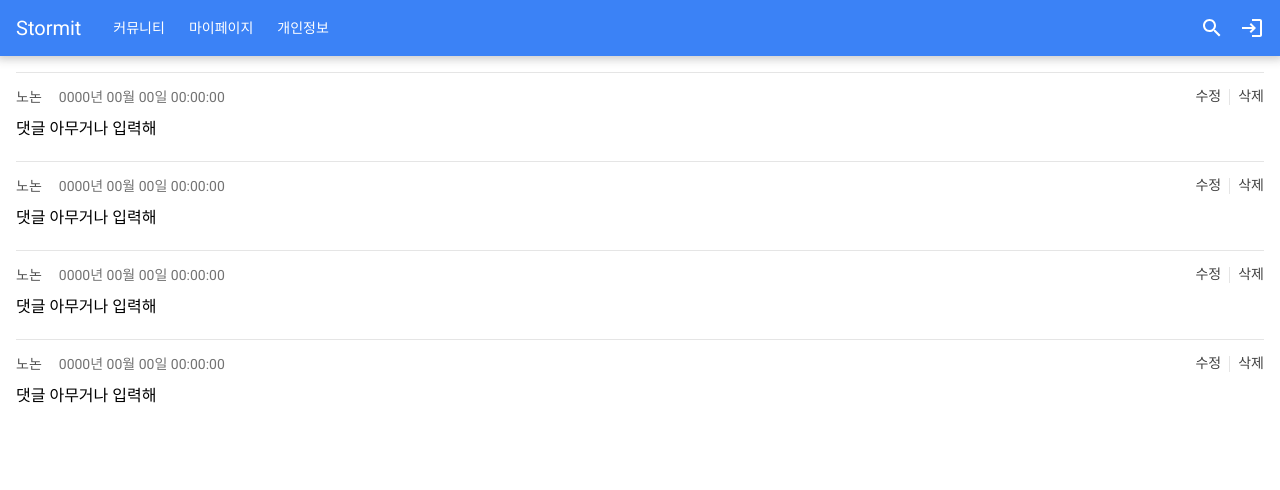
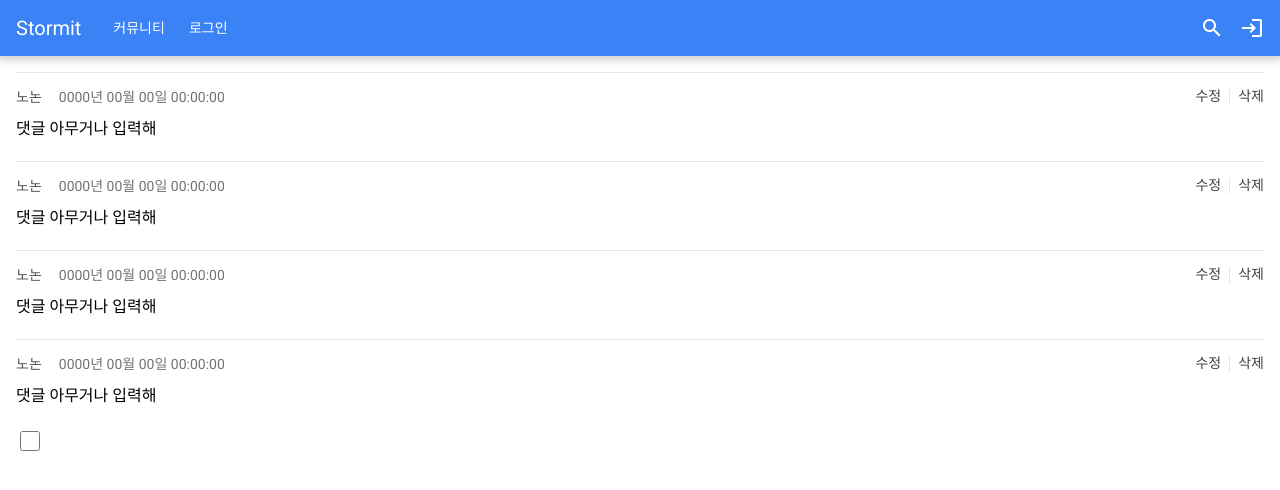
Before and after one commit to codestates/beb-04-stormit, a React (Create React App) app in the folder client/: page /test in a window 1280 px wide. Shown: the top 490 px of the page. Built offline with nearby package versions, Linux system fonts and the light colour scheme.

Commit message:
feat: 체크박스 컴포넌트 구현

```diff
--- a/client/src/App.tsx
+++ b/client/src/App.tsx
@@ -19,6 +19,7 @@ import { darkTheme, theme } from "./styles/theme";
 import { themeActions } from "./store/themeSlice";
 import Snackbar from "./components/common/Snackbar";
 import { snackbarActions } from "./store/snackbarSlice";
+import Agreement from "./pages/Agreement";
 
 const App: React.FC = () => {
   const menuModalOpen = useSelector((state) => state.modal.menuModalOpen);
@@ -66,6 +67,7 @@ const App: React.FC = () => {
         <Route path="/login" element={<Login />} />
         <Route path="/account" element={<Account />} />
         <Route path="/post" element={<Post />} />
+        <Route path="/agreement" element={<Agreement />} />
         <Route path="/community/:name" element={<Community />} />
         <Route path="/post/:id" element={<PostDetail />} />
         <Route path="/edit/:id" element={<Edit />} />
--- a/client/src/components/NavigationBar.tsx
+++ b/client/src/components/NavigationBar.tsx
@@ -1,6 +1,7 @@
 import React from "react";
 import { useNavigate } from "react-router-dom";
 import styled from "styled-components";
+import { useSelector } from "../store";
 
 const Base = styled.nav`
   display: flex;
@@ -17,14 +18,21 @@ const Base = styled.nav`
 `;
 
 const NavigationBar: React.FC = () => {
+  const isLoggedIn = useSelector((state) => state.user.isLoggedIn);
+
   const navigate = useNavigate();
 
   return (
     <Base>
       <ul className="navigation-bar-items-wrapper">
         <li onClick={() => navigate("/community")}>커뮤니티</li>
-        <li onClick={() => navigate("/mypage")}>마이페이지</li>
-        <li onClick={() => navigate("/account")}>개인정보</li>
+        {isLoggedIn && (
+          <>
+            <li onClick={() => navigate("/mypage")}>마이페이지</li>
+            <li onClick={() => navigate("/account")}>개인정보</li>
+          </>
+        )}
+        {!isLoggedIn && <li onClick={() => navigate("/login")}>로그인</li>}
       </ul>
     </Base>
   );
--- a/client/src/components/ProfileModal.tsx
+++ b/client/src/components/ProfileModal.tsx
@@ -124,7 +124,7 @@ const ProfileModal: React.FC = () => {
 
   const onClickSignUpButton = () => {
     closeModal();
-    navigate("/signup");
+    navigate("/agreement");
   };
 
   const onClickLogOutButton = () => {
--- /dev/null
+++ b/client/src/components/common/Checkbox.tsx
@@ -0,0 +1,27 @@
+import React from "react";
+import styled from "styled-components";
+import palette from "../../styles/palette";
+
+const Base = styled.input`
+  display: flex;
+  justify-content: center;
+  align-items: center;
+
+  width: 1.25rem; // 20px
+  height: 1.25rem; // 20px
+  border-radius: 50%;
+  cursor: pointer;
+
+  accent-color: ${palette.blue[500]};
+`;
+
+interface Props extends React.InputHTMLAttributes<HTMLInputElement> {
+  checked?: boolean;
+  name?: string;
+}
+
+const Checkbox: React.FC<Props> = ({ checked, name, ...props }) => {
+  return <Base type="checkbox" checked={checked} name={name} {...props} />;
+};
+
+export default Checkbox;
--- /dev/null
+++ b/client/src/pages/Agreement.tsx
@@ -0,0 +1,10 @@
+import React from "react";
+import styled from "styled-components";
+
+const Base = styled.div``;
+
+const Agreement: React.FC = () => {
+  return <Base>이용약관</Base>;
+};
+
+export default Agreement;
--- a/client/src/pages/Test.tsx
+++ b/client/src/pages/Test.tsx
@@ -1,6 +1,7 @@
-import React from "react";
+import React, { useState } from "react";
 import styled from "styled-components";
 import CommentCard from "../components/CommentCard";
+import Checkbox from "../components/common/Checkbox";
 
 const Base = styled.section`
   display: flex;
@@ -18,6 +19,12 @@ const Base = styled.section`
 `;
 
 const Test: React.FC = () => {
+  const [checked, setChecked] = useState(false);
+
+  const onChangeCheckbox = (event: React.ChangeEvent<HTMLInputElement>) => {
+    setChecked(event.target.checked);
+  };
+
   return (
     <Base>
       <CommentCard
@@ -44,6 +51,7 @@ const Test: React.FC = () => {
         commentContents="댓글 아무거나 입력해"
         commentId={2}
       />
+      <Checkbox checked={checked} onChange={onChangeCheckbox} />
     </Base>
   );
 };
--- a/client/src/types/user.d.ts
+++ b/client/src/types/user.d.ts
@@ -6,7 +6,7 @@ type SignUpAPIBodyType = {
 
 type LoginAPIResponseType = {
   email: string;
-  passwordHash: string;
+  password: string;
   userId: number;
   nickname: string;
 };
```
